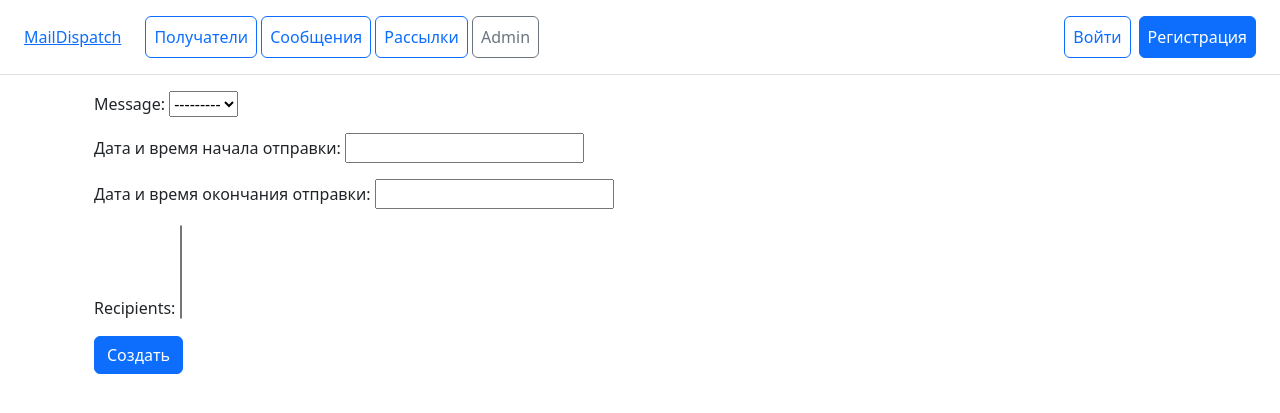
After one commit to GrandBalaxon/MailDispatch-Core, a Django app: page /mailing/add/ in a window 1280 px wide. The commit adds this page. Shown: the top 413 px of the page. Run offline with Django 5.2, Linux system fonts and the light colour scheme; data that the repository does not hold is empty; some libraries are stand-ins or nearby versions.

Commit message:
feat: added mailing create page + view + route + fixed routing in general

```diff
--- a/core/forms.py
+++ b/core/forms.py
@@ -1,9 +1,15 @@
 from django import forms
 
-from core.models import MailingRecipient
+from core.models import MailingRecipient, Mailing
 
 
 class MailingRecipientForm(forms.ModelForm):
     class Meta:
         model = MailingRecipient
         fields = ['full_name', 'email', 'comment']
+
+
+class MailingForm(forms.ModelForm):
+    class Meta:
+        model = Mailing
+        fields = ['message', 'start_time', 'end_time', 'recipients']
--- /dev/null
+++ b/core/templates/core/mailings/create.html
@@ -0,0 +1,11 @@
+{% extends "base.html" %}
+
+{% block content %}
+<div class="container flex-grow-1">
+    <form method="post">
+        {% csrf_token %}
+        {{ form.as_p }}
+        <button type="submit" class="btn btn-primary">Создать</button>
+    </form>
+</div>
+{% endblock %}
--- a/core/templates/core/mailings/list.html
+++ b/core/templates/core/mailings/list.html
@@ -3,7 +3,7 @@
 {% block content %}
 <div class="container flex-grow-1">
 
-    <a class="btn btn-primary" href="#">Добавить рассылку</a>
+    <a class="btn btn-primary" href="{% url 'core:mailing_create' %}">Добавить рассылку</a>
 
     <div class="mt-2">
         <table class="table">
--- a/core/urls.py
+++ b/core/urls.py
@@ -6,8 +6,12 @@ app_name = CoreConfig.name
 
 urlpatterns = [
     path('', HomePageView.as_view(), name="home"),
+
     path('mailing/list/', MailingsView.as_view(), name="mailing_list"),
-    path('mailing/recipients/', MailingRecipientsView.as_view(), name="mailing_recipients"),
+    path('mailing/add/', MailingCreateView.as_view(), name="mailing_create"),
+
+    path('mailing/recipients/', MailingRecipientsView.as_view(), name="recipient_list"),
     path('mailing/recipients/add/', RecipientCreateView.as_view(), name="recipient_create"),
+
     path('mailing/messages/', MessagesView.as_view(), name="message_list"),
 ]
--- a/core/views.py
+++ b/core/views.py
@@ -2,7 +2,7 @@ from django.db.models import Prefetch, Count, OuterRef, Subquery
 from django.urls import reverse_lazy
 from django.views.generic import TemplateView, ListView, CreateView
 
-from core.forms import MailingRecipientForm
+from core.forms import MailingRecipientForm, MailingForm
 from core.models import Mailing, MailingRecipient, Message
 
 
@@ -37,7 +37,7 @@ class RecipientCreateView(CreateView):
     model = MailingRecipient
     form_class = MailingRecipientForm
     template_name = "core/recipients/create.html"
-    success_url = reverse_lazy("core:mailing_recipients")
+    success_url = reverse_lazy("core:recipient_create")
 
 
 # model Mailing views
@@ -47,6 +47,13 @@ class MailingsView(ListView):
     context_object_name = "mailings"
 
 
+class MailingCreateView(CreateView):
+    model = Mailing
+    form_class = MailingForm
+    template_name = "core/mailings/create.html"
+    success_url = reverse_lazy("core:mailing_create")
+
+
 # model Messages views
 class MessagesView(ListView):
     model = Message
--- a/templates/menu.html
+++ b/templates/menu.html
@@ -3,7 +3,7 @@
     <div class="d-flex align-items-center">
         <a class="my-0 mr-md-auto font-weight-normal" href="{% url 'core:home' %}">MailDispatch</a>
         <nav class="ms-4">
-            <a class="p-2 btn btn-outline-primary" href="{% url 'core:mailing_recipients' %}">Получатели</a>
+            <a class="p-2 btn btn-outline-primary" href="{% url 'core:recipient_list' %}">Получатели</a>
             <a class="p-2 btn btn-outline-primary" href="{% url 'core:message_list' %}">Сообщения</a>
             <a class="p-2 btn btn-outline-primary" href="{% url 'core:mailing_list' %}">Рассылки</a>
             <a class="p-2 btn btn-outline-secondary" href="/admin/">Admin</a>
```
